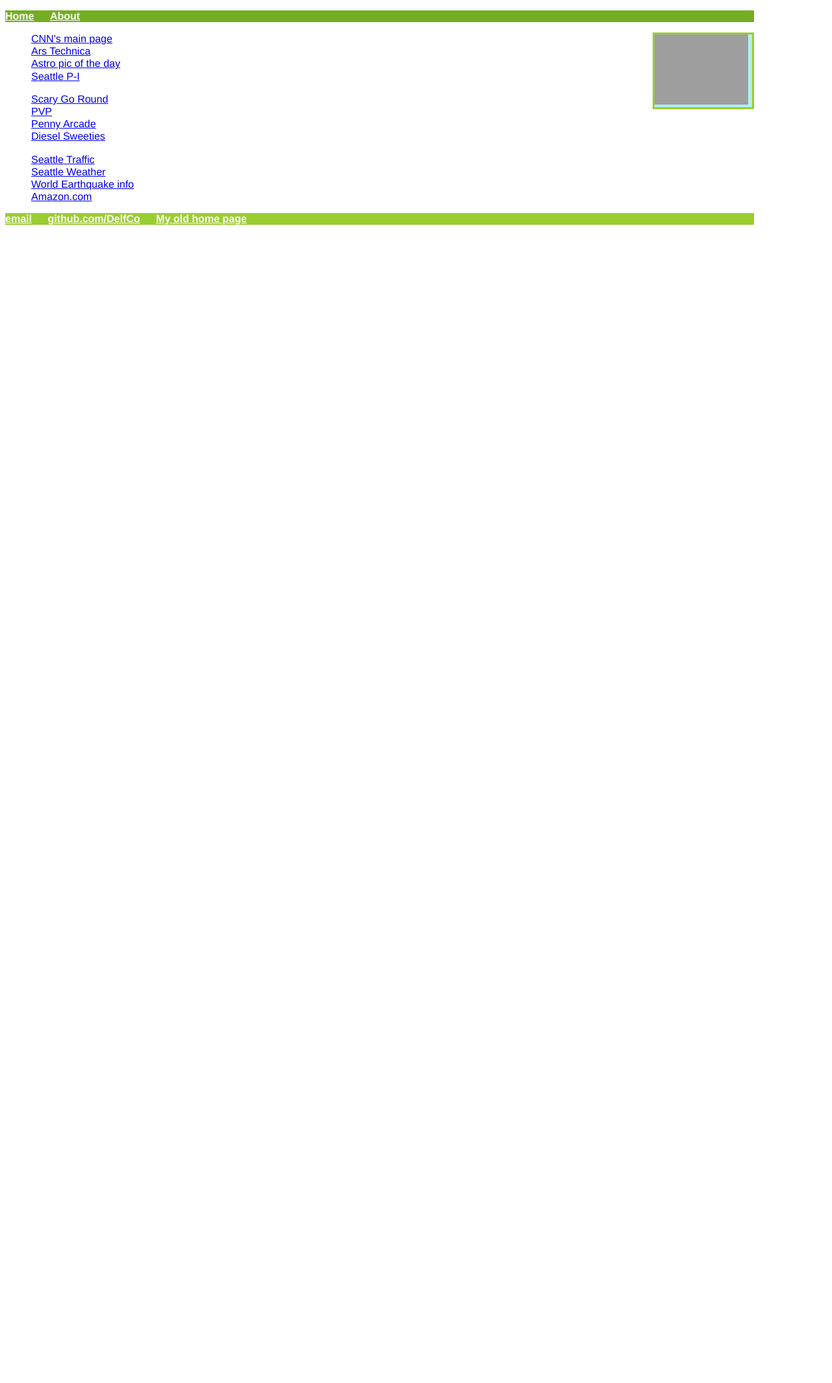
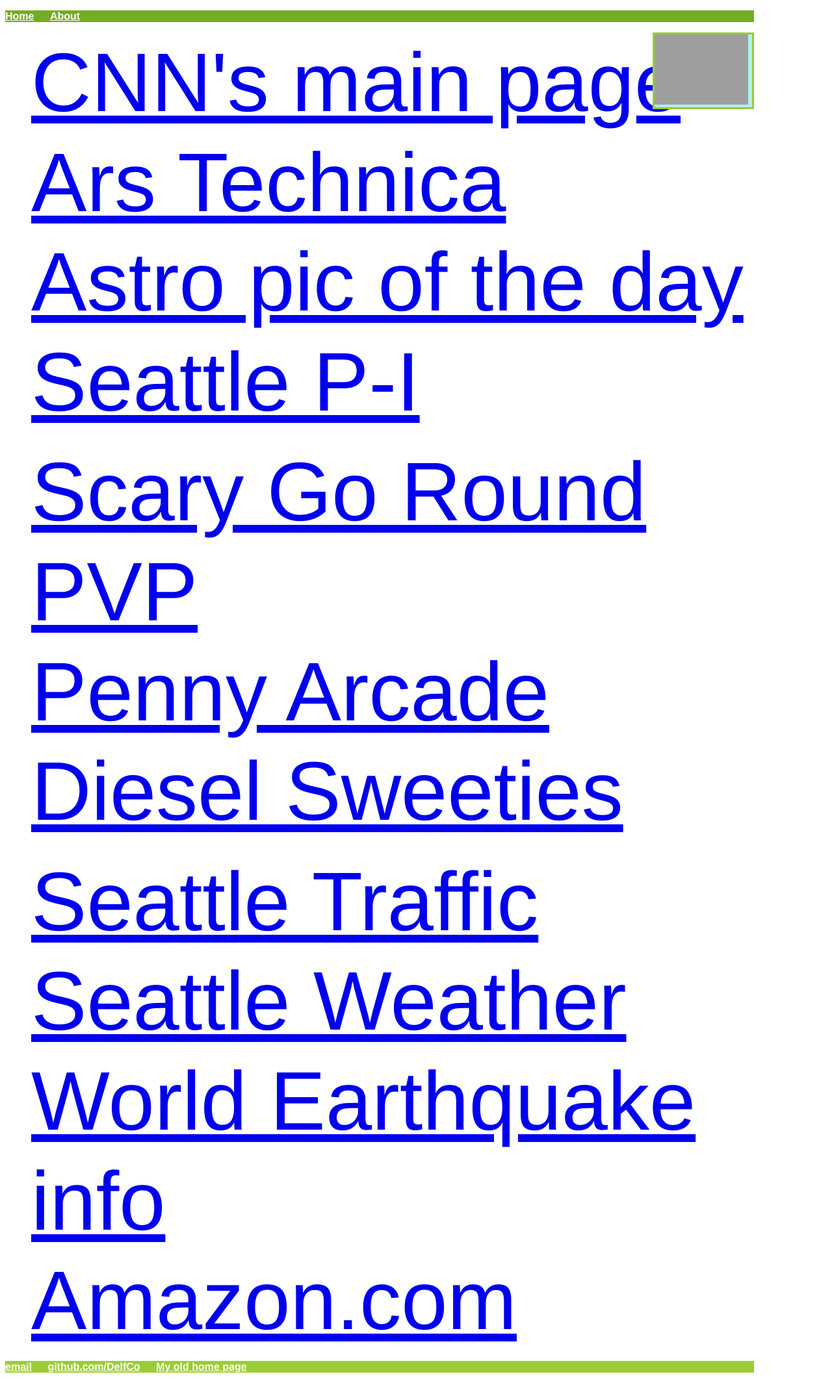
Before and after one commit to DelfCo/DelfCo.github.io, a Jekyll site: the page built from index.html, in a window 1280 px wide. Shown: the whole page at 65% size. Built offline with Jekyll 4.4.1, drawn with Linux system fonts in a browser that asks for light colours; before the commit the page ends 900 px from its top, so only the background shows below that; grey boxes are pictures that could not be loaded.

Commit message:
more responsive text size stuff

```diff
--- a/css/main.css
+++ b/css/main.css
@@ -51,13 +51,15 @@ nav ul li, footer ul li {
 }
 .links li {
     list-style: none;
-    line-height: 1.2em;
+    line-height: 12vw;
+    font-size: 10vw;
 }
 
 h1 {
     font-size: 10vw;
     font-family:'Helvetica', 'Arial', 'Sans-Serif';
 }
+
 p {
     font-size: 10vw;
     line-height: 12vw;
```
